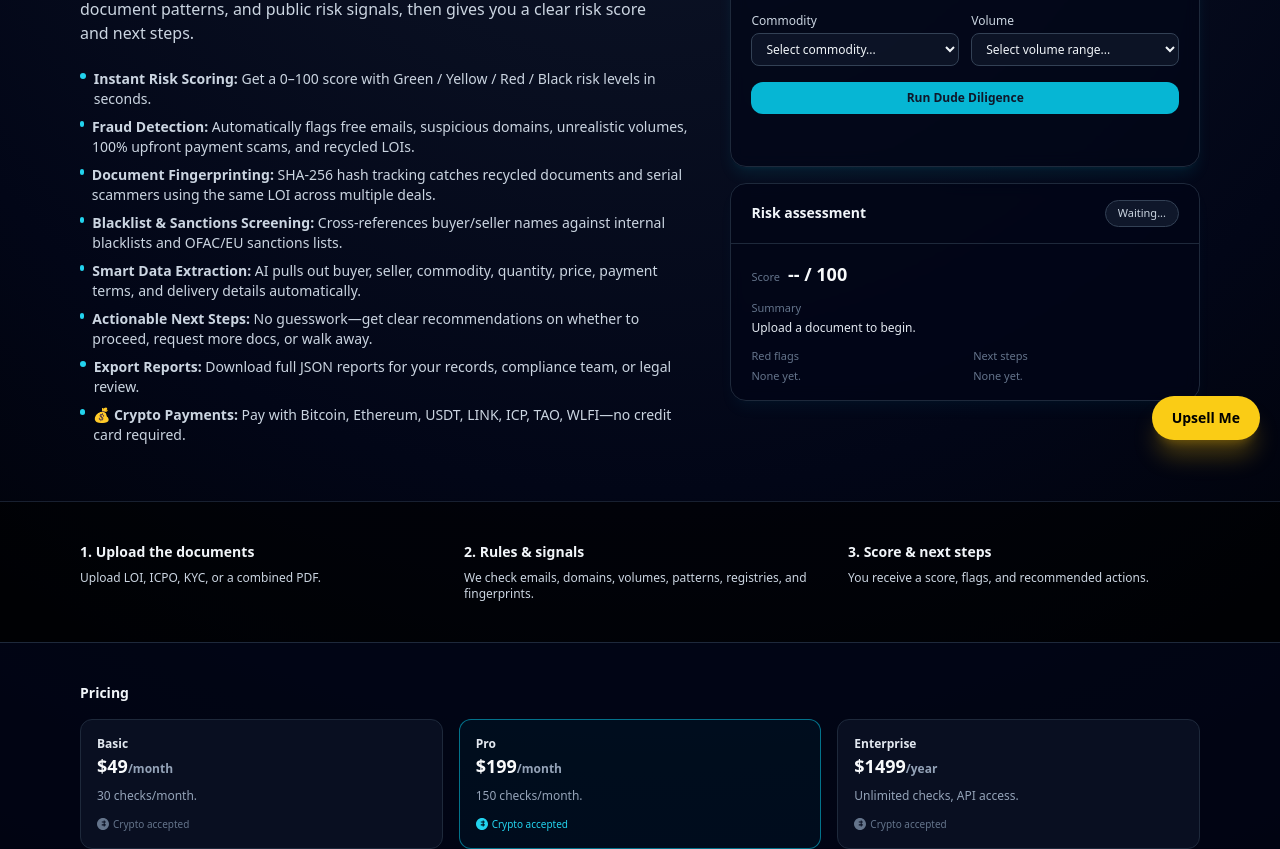
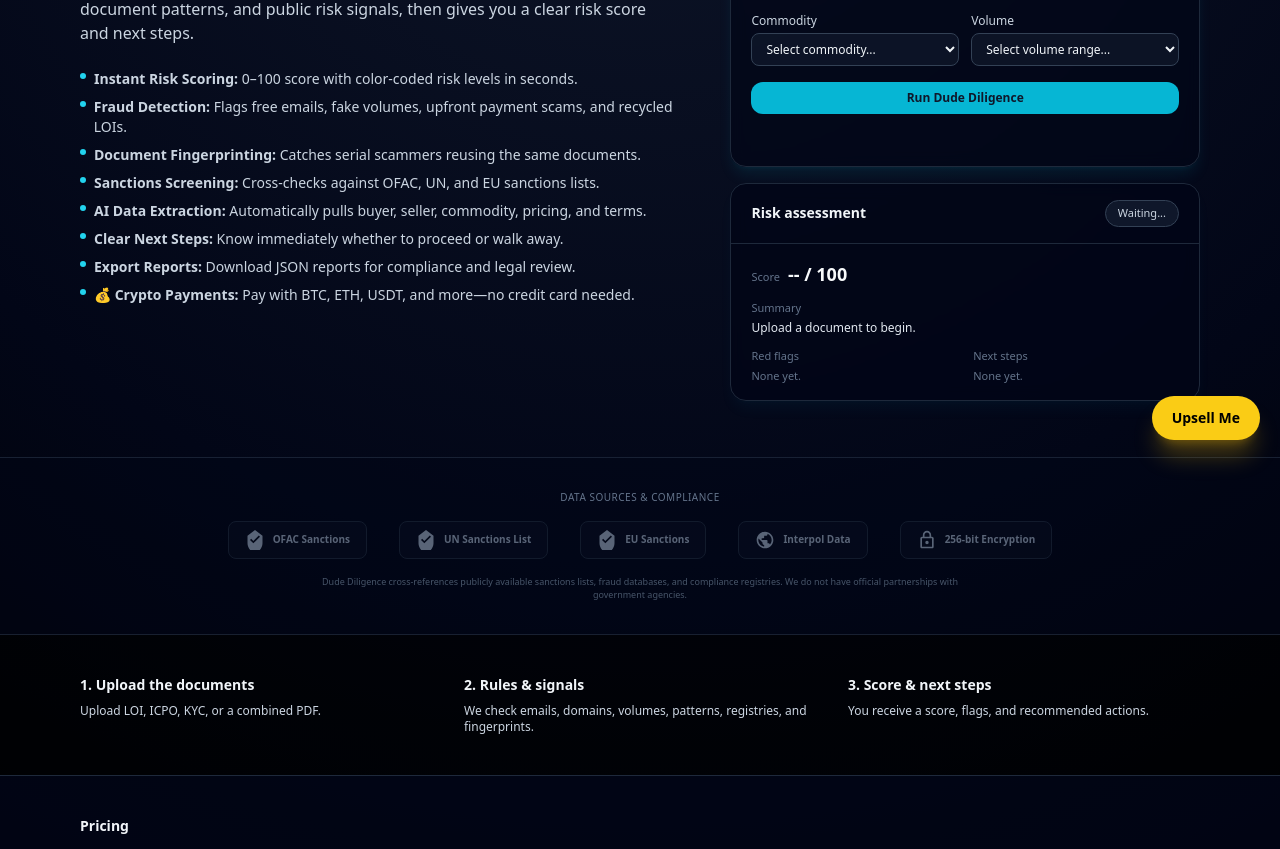
Before and after one commit to jasproj/dudediligence, a plain HTML site: page index.html in a window 1280 px wide. Shown: the part 340-1189 px from the top of the page. Drawn offline with nearby package versions, Linux system fonts and the light colour scheme.

Commit message:
Update index.html

```diff
--- a/index.html
+++ b/index.html
@@ -66,12 +66,17 @@
 </div>
 
 <!-- Pay with Crypto Button -->
+<div class="flex items-center gap-4">
+<a href="how-it-works.html" class="text-sm text-slate-400 hover:text-cyan-400 transition font-medium">
+How It Works
+</a>
 <button onclick="openCryptoModal()" class="flex items-center gap-2 px-4 py-2 rounded-lg bg-gradient-to-r from-orange-500 to-yellow-500 text-slate-900 font-semibold text-sm hover:from-orange-600 hover:to-yellow-600 transition shadow-lg">
 <svg class="w-4 h-4" fill="currentColor" viewBox="0 0 24 24">
 <path d="M12 0C5.373 0 0 5.373 0 12s5.373 12 12 12 12-5.373 12-12S18.627 0 12 0zm5.562 14.813h-2.094v2.094h-2.093v-2.094H9.562v-2.094h3.813V9.188H9.562V7.093h3.813V5h2.093v2.093h2.094v2.094h-2.094v3.532h2.094v2.094z"/>
 </svg>
 Pay with Crypto
 </button>
+</div>
 </div>
 </header>
 
@@ -94,35 +99,35 @@
 <ul class="mt-6 space-y-2 text-sm text-slate-300">
 <li class="flex items-start gap-2">
 <span class="mt-1 h-1.5 w-1.5 rounded-full bg-cyan-400"></span>
-<span><strong>Instant Risk Scoring:</strong> Get a 0–100 score with Green / Yellow / Red / Black risk levels in seconds.</span>
+<span><strong>Instant Risk Scoring:</strong> 0–100 score with color-coded risk levels in seconds.</span>
 </li>
 <li class="flex items-start gap-2">
 <span class="mt-1 h-1.5 w-1.5 rounded-full bg-cyan-400"></span>
-<span><strong>Fraud Detection:</strong> Automatically flags free emails, suspicious domains, unrealistic volumes, 100% upfront payment scams, and recycled LOIs.</span>
+<span><strong>Fraud Detection:</strong> Flags free emails, fake volumes, upfront payment scams, and recycled LOIs.</span>
 </li>
 <li class="flex items-start gap-2">
 <span class="mt-1 h-1.5 w-1.5 rounded-full bg-cyan-400"></span>
-<span><strong>Document Fingerprinting:</strong> SHA-256 hash tracking catches recycled documents and serial scammers using the same LOI across multiple deals.</span>
+<span><strong>Document Fingerprinting:</strong> Catches serial scammers reusing the same documents.</span>
 </li>
 <li class="flex items-start gap-2">
 <span class="mt-1 h-1.5 w-1.5 rounded-full bg-cyan-400"></span>
-<span><strong>Blacklist & Sanctions Screening:</strong> Cross-references buyer/seller names against internal blacklists and OFAC/EU sanctions lists.</span>
+<span><strong>Sanctions Screening:</strong> Cross-checks against OFAC, UN, and EU sanctions lists.</span>
 </li>
 <li class="flex items-start gap-2">
 <span class="mt-1 h-1.5 w-1.5 rounded-full bg-cyan-400"></span>
-<span><strong>Smart Data Extraction:</strong> AI pulls out buyer, seller, commodity, quantity, price, payment terms, and delivery details automatically.</span>
+<span><strong>AI Data Extraction:</strong> Automatically pulls buyer, seller, commodity, pricing, and terms.</span>
 </li>
 <li class="flex items-start gap-2">
 <span class="mt-1 h-1.5 w-1.5 rounded-full bg-cyan-400"></span>
-<span><strong>Actionable Next Steps:</strong> No guesswork—get clear recommendations on whether to proceed, request more docs, or walk away.</span>
+<span><strong>Clear Next Steps:</strong> Know immediately whether to proceed or walk away.</span>
 </li>
 <li class="flex items-start gap-2">
 <span class="mt-1 h-1.5 w-1.5 rounded-full bg-cyan-400"></span>
-<span><strong>Export Reports:</strong> Download full JSON reports for your records, compliance team, or legal review.</span>
+<span><strong>Export Reports:</strong> Download JSON reports for compliance and legal review.</span>
 </li>
 <li class="flex items-start gap-2">
 <span class="mt-1 h-1.5 w-1.5 rounded-full bg-cyan-400"></span>
-<span>💰 <strong>Crypto Payments:</strong> Pay with Bitcoin, Ethereum, USDT, LINK, ICP, TAO, WLFI—no credit card required.</span>
+<span>💰 <strong>Crypto Payments:</strong> Pay with BTC, ETH, USDT, and more—no credit card needed.</span>
 </li>
 </ul>
 </div>
@@ -248,6 +253,38 @@
 </div>
 
 </div>
+</div>
+</section>
+
+<!-- TRUST BADGES -->
+<section class="border-t border-slate-800/80 bg-slate-950/40 py-8">
+<div class="mx-auto max-w-6xl px-4">
+<p class="text-center text-[10px] uppercase tracking-wider text-slate-500 mb-4">Data Sources & Compliance</p>
+<div class="flex flex-wrap items-center justify-center gap-6 md:gap-8 opacity-60">
+<div class="flex items-center gap-2 px-4 py-2 rounded-lg bg-slate-900/40 border border-slate-800">
+<svg class="w-5 h-5 text-slate-400" fill="currentColor" viewBox="0 0 24 24"><path d="M12 0L3 7v9c0 5.25 3.75 10.17 9 11.25 5.25-1.08 9-6 9-11.25V7L12 0zm-2 16l-4-4 1.41-1.41L10 13.17l6.59-6.59L18 8l-8 8z"/></svg>
+<span class="text-[10px] font-semibold text-slate-400">OFAC Sanctions</span>
+</div>
+<div class="flex items-center gap-2 px-4 py-2 rounded-lg bg-slate-900/40 border border-slate-800">
+<svg class="w-5 h-5 text-slate-400" fill="currentColor" viewBox="0 0 24 24"><path d="M12 0L3 7v9c0 5.25 3.75 10.17 9 11.25 5.25-1.08 9-6 9-11.25V7L12 0zm-2 16l-4-4 1.41-1.41L10 13.17l6.59-6.59L18 8l-8 8z"/></svg>
+<span class="text-[10px] font-semibold text-slate-400">UN Sanctions List</span>
+</div>
+<div class="flex items-center gap-2 px-4 py-2 rounded-lg bg-slate-900/40 border border-slate-800">
+<svg class="w-5 h-5 text-slate-400" fill="currentColor" viewBox="0 0 24 24"><path d="M12 0L3 7v9c0 5.25 3.75 10.17 9 11.25 5.25-1.08 9-6 9-11.25V7L12 0zm-2 16l-4-4 1.41-1.41L10 13.17l6.59-6.59L18 8l-8 8z"/></svg>
+<span class="text-[10px] font-semibold text-slate-400">EU Sanctions</span>
+</div>
+<div class="flex items-center gap-2 px-4 py-2 rounded-lg bg-slate-900/40 border border-slate-800">
+<svg class="w-5 h-5 text-slate-400" fill="currentColor" viewBox="0 0 24 24"><path d="M12 2C6.48 2 2 6.48 2 12s4.48 10 10 10 10-4.48 10-10S17.52 2 12 2zm-1 17.93c-3.95-.49-7-3.85-7-7.93 0-.62.08-1.21.21-1.79L9 15v1c0 1.1.9 2 2 2v1.93zm6.9-2.54c-.26-.81-1-1.39-1.9-1.39h-1v-3c0-.55-.45-1-1-1H8v-2h2c.55 0 1-.45 1-1V7h2c1.1 0 2-.9 2-2v-.41c2.93 1.19 5 4.06 5 7.41 0 2.08-.8 3.97-2.1 5.39z"/></svg>
+<span class="text-[10px] font-semibold text-slate-400">Interpol Data</span>
+</div>
+<div class="flex items-center gap-2 px-4 py-2 rounded-lg bg-slate-900/40 border border-slate-800">
+<svg class="w-5 h-5 text-slate-400" fill="currentColor" viewBox="0 0 24 24"><path d="M18 8h-1V6c0-2.76-2.24-5-5-5S7 3.24 7 6v2H6c-1.1 0-2 .9-2 2v10c0 1.1.9 2 2 2h12c1.1 0 2-.9 2-2V10c0-1.1-.9-2-2-2zM9 6c0-1.66 1.34-3 3-3s3 1.34 3 3v2H9V6zm9 14H6V10h12v10zm-6-3c1.1 0 2-.9 2-2s-.9-2-2-2-2 .9-2 2 .9 2 2 2z"/></svg>
+<span class="text-[10px] font-semibold text-slate-400">256-bit Encryption</span>
+</div>
+</div>
+<p class="text-center text-[9px] text-slate-600 mt-4 max-w-2xl mx-auto">
+Dude Diligence cross-references publicly available sanctions lists, fraud databases, and compliance registries. We do not have official partnerships with government agencies.
+</p>
 </div>
 </section>
 
@@ -800,7 +837,7 @@
         });
 
         // Call backend API
-        const response = await fetch('https://dude-diligence-backend-1wz836g9r-jasons-projects-080cf235.vercel.app/api/analyze', {
+        const response = await fetch('https://dude-diligence-backend-q8bmpagws-jasons-projects-080cf235.vercel.app/api/analyze', {
             method: 'POST',
             headers: {
                 'Content-Type': 'application/json',
```
